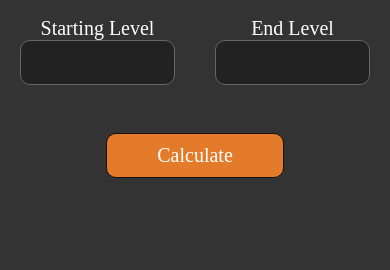
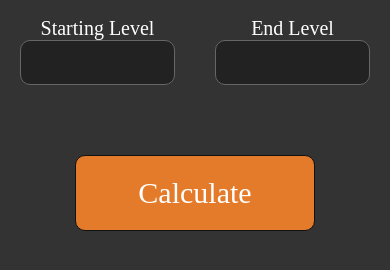
Before and after one commit to dylfrancis/Soulsborne-Calculator, a plain HTML site: page index.html in a window 390 px wide. Shown: the part 140-410 px from the top of the page. Drawn offline with Linux system fonts and the light colour scheme; a web font is replaced by a local one.

Commit message:
Enlarged calculate button

```diff
--- a/style.css
+++ b/style.css
@@ -125,7 +125,8 @@ select {
 
 .calc-button {
     width: 100%;
-    height: 100px;
+    height: 75%;
+    padding-top: 50px;
     text-align: center;
     display: flex;
     align-items: center;
@@ -133,10 +134,11 @@ select {
 }
 
 .calc {
-    padding: 10px 50px;
+    padding: 20px 50px;
+    width: 500px;
     color: white;
     font-family: inherit;
-    font-size: 20px;
+    font-size: 30px;
     border: 1px solid #111;
     border-radius: 10px;
     background-color: rgb(228, 123, 42);
@@ -165,6 +167,8 @@ select {
 .message {
     width: 100%;
     height: 40px;
+    padding-top: 100px;
+    position: relative;
     display: flex;
     justify-content: center;
     align-content: center;
@@ -250,4 +254,16 @@ select {
     .output {
         font-size: 20px;
     }
+
+    .calc {
+        padding: 20px 50px;
+        width: 250px;
+        color: white;
+        font-family: inherit;
+        font-size: 30px;
+        border: 1px solid #111;
+        border-radius: 10px;
+        background-color: rgb(228, 123, 42);
+        cursor: pointer;
+    }
 }
```
